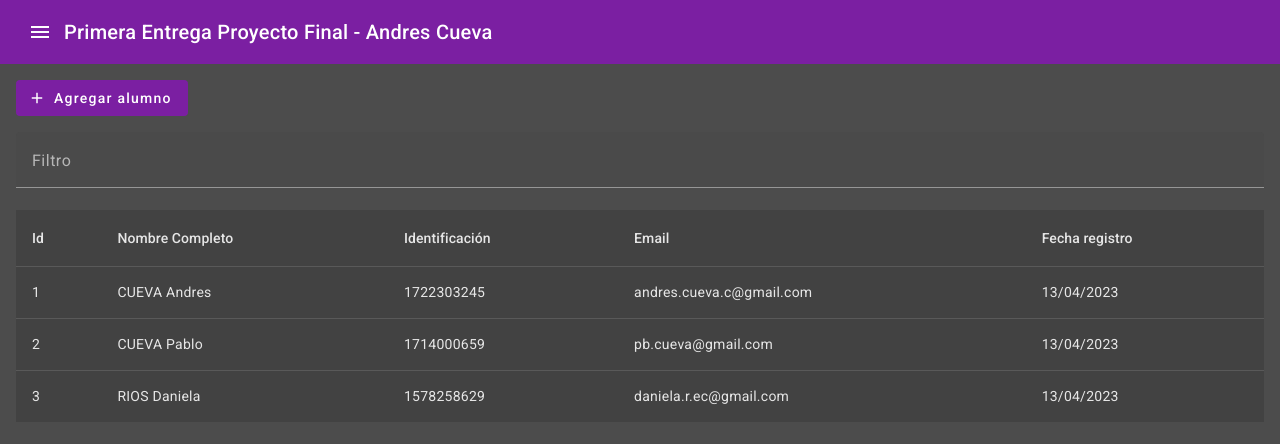
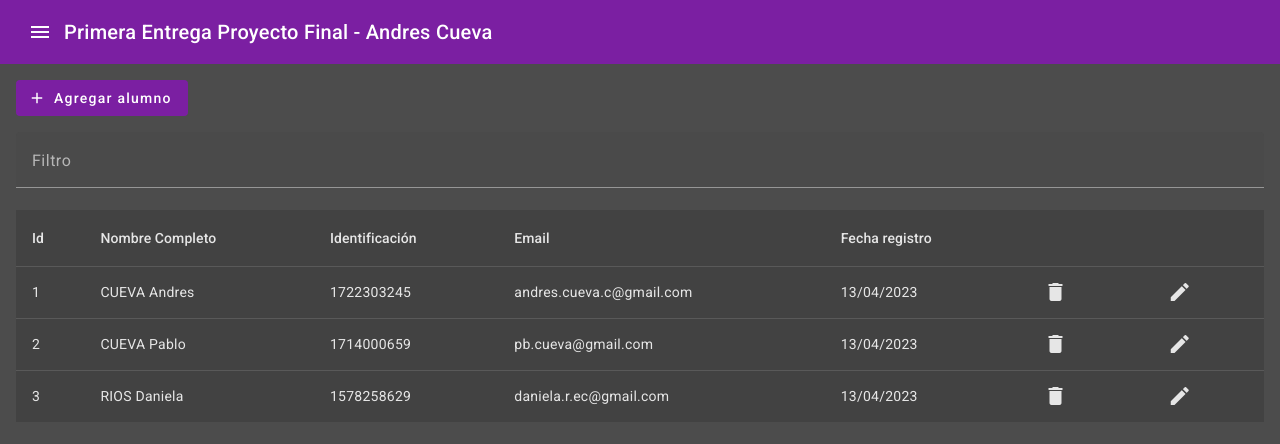
Before and after one commit to acuevaEC/1PF_Cueva, an Angular app in the folder 1PF_Cueva/: page / in a window 1280 px wide. Shown: the top 444 px of the page. Built offline with nearby package versions, Linux system fonts and the light colour scheme.

Commit message:
solventado eliminar

```diff
--- a/1PF_Cueva/src/app/components/formularios/formularios.component.ts
+++ b/1PF_Cueva/src/app/components/formularios/formularios.component.ts
@@ -34,13 +34,6 @@ export class FormulariosComponent {
     Validators.minLength(10),
     this.numericValidator(),
   ]);
-  idControl = new FormControl('', [
-    Validators.required,
-    this.numericValidator(),
-  ]);
-  fechaControl = new FormControl('', [
-    Validators.required
-  ]);
 
   formularioRegistro = new FormGroup({
 
@@ -48,8 +41,6 @@ export class FormulariosComponent {
     apellido: this.apellidoControl,
     email: this.emailControl,
     ci: this.ciControl,
-    id: this.ciControl,
-    fechaRegistro: this.fechaControl
   });
 
   numericValidator(): ValidatorFn {
@@ -72,6 +63,7 @@ export class FormulariosComponent {
       this.dialogRef.close(this.formularioRegistro.value);
     }
     else{
+      console.log(this.formularioRegistro)
       alert("formulario incompleto");
     }
 
--- a/1PF_Cueva/src/app/components/tablas/tablas.component.html
+++ b/1PF_Cueva/src/app/components/tablas/tablas.component.html
@@ -1,11 +1,9 @@
-
-<div  class="mb-3">
-<button (click)="abrirEstudiante()" color="primary" mat-flat-button>
-  <mat-icon>add</mat-icon>
-  Agregar alumno
-</button>
+<div class="mb-3">
+  <button (click)="abrirEstudiante()" color="primary" mat-flat-button>
+    <mat-icon>add</mat-icon>
+    Agregar alumno
+  </button>
 </div>
-
 
 <!-- Filtro -->
 
@@ -28,23 +26,11 @@
   <!--NOMBRE COMPLETO USANDO PIPE PERSONALIZADO -->
   <ng-container matColumnDef="nombreCompleto">
     <th mat-header-cell *matHeaderCellDef>Nombre Completo</th>
-    <td mat-cell *matCellDef="let estudiante">{{ estudiante | nombreCompleto }}</td>
+    <td mat-cell *matCellDef="let estudiante">
+      {{ estudiante | nombreCompleto }}
+    </td>
   </ng-container>
-  <!-- Nombre Column -->
-    <!--
-    <ng-container matColumnDef="nombre">
-      <th mat-header-cell *matHeaderCellDef>Nombre</th>
-      <td mat-cell *matCellDef="let estudiante">{{ estudiante.nombre }}</td>
-    </ng-container>
-    -->
 
-  <!-- Apellido Column -->
-    <!--
-    <ng-container matColumnDef="apellido">
-      <th mat-header-cell *matHeaderCellDef>Apellido</th>
-      <td mat-cell *matCellDef="let estudiante">{{ estudiante.apellido }}</td>
-    </ng-container>
-    -->
   <!-- Identificacion Column -->
   <ng-container matColumnDef="ci">
     <th mat-header-cell *matHeaderCellDef>Identificación</th>
@@ -64,8 +50,30 @@
       {{ estudiante.fechaRegistro | date : "dd/MM/YYYY" }}
     </td>
   </ng-container>
+  <ng-container matColumnDef="eliminar">
+    <th mat-header-cell *matHeaderCellDef></th>
+    <td mat-cell *matCellDef="let element; let j = index">
+      <button
+        (click)="eliminarAlumno(j)"
+        mat-icon-button
+        aria-label="Example icon button with a delete icon"
+      >
+        <mat-icon>delete</mat-icon>
+      </button>
+    </td>
+  </ng-container>
+  <ng-container matColumnDef="editar">
+    <th mat-header-cell *matHeaderCellDef></th>
+    <td mat-cell *matCellDef="let element; let j = index">
+      <button
 
+        mat-icon-button
+        aria-label="Example icon button with a delete icon"
+      >
+        <mat-icon>edit</mat-icon>
+      </button>
+    </td>
+  </ng-container>
   <tr mat-header-row *matHeaderRowDef="displayedColumns"></tr>
   <tr mat-row *matRowDef="let row; columns: displayedColumns"></tr>
-
 </table>
--- a/1PF_Cueva/src/app/components/tablas/tablas.component.ts
+++ b/1PF_Cueva/src/app/components/tablas/tablas.component.ts
@@ -52,7 +52,7 @@ export class TablasComponent {
 
   dataSource = new MatTableDataSource(this.estudiantes);
 
-  displayedColumns: string[] = ['id', 'nombreCompleto', 'ci', 'email', 'fechaRegistro'];
+  displayedColumns: string[] = ['id', 'nombreCompleto', 'ci', 'email', 'fechaRegistro', 'eliminar','editar'];
 
   aplicarFiltro(ev: Event): void {
 
@@ -60,7 +60,18 @@ export class TablasComponent {
     this.dataSource.filter = inputValue?.trim()?.toLowerCase();
 
   }
+
   constructor(private matDialog: MatDialog) {}
+
+  eliminarAlumno(rowid: number) {
+    if (rowid > -1) {
+      this.matDialog.getDialogById(rowid.toString());
+      this.dataSource.data.splice(rowid,1);
+      this.dataSource._updateChangeSubscription();
+      console.log(rowid.toString())
+    }
+  }
+
 
 
 abrirEstudiante():void{
@@ -69,7 +80,7 @@ abrirEstudiante():void{
 
 dialog.afterClosed().subscribe((valor) => {
   if (valor) {
-    this.dataSource.data=[...this.dataSource.data, valor];
+    this.dataSource.data=[...this.dataSource.data,{...valor, fechaRegistro:new Date(), id:this.dataSource.data.length+1} ];
     console.log(this.dataSource.data);
   }
 })
@@ -77,4 +88,6 @@ dialog.afterClosed().subscribe((valor) => {
 }
 
 
+
+
 }
```
Also changed, not shown: 1PF_Cueva/src/app/components/formularios/formularios.component.html (+4 -4 lines).
